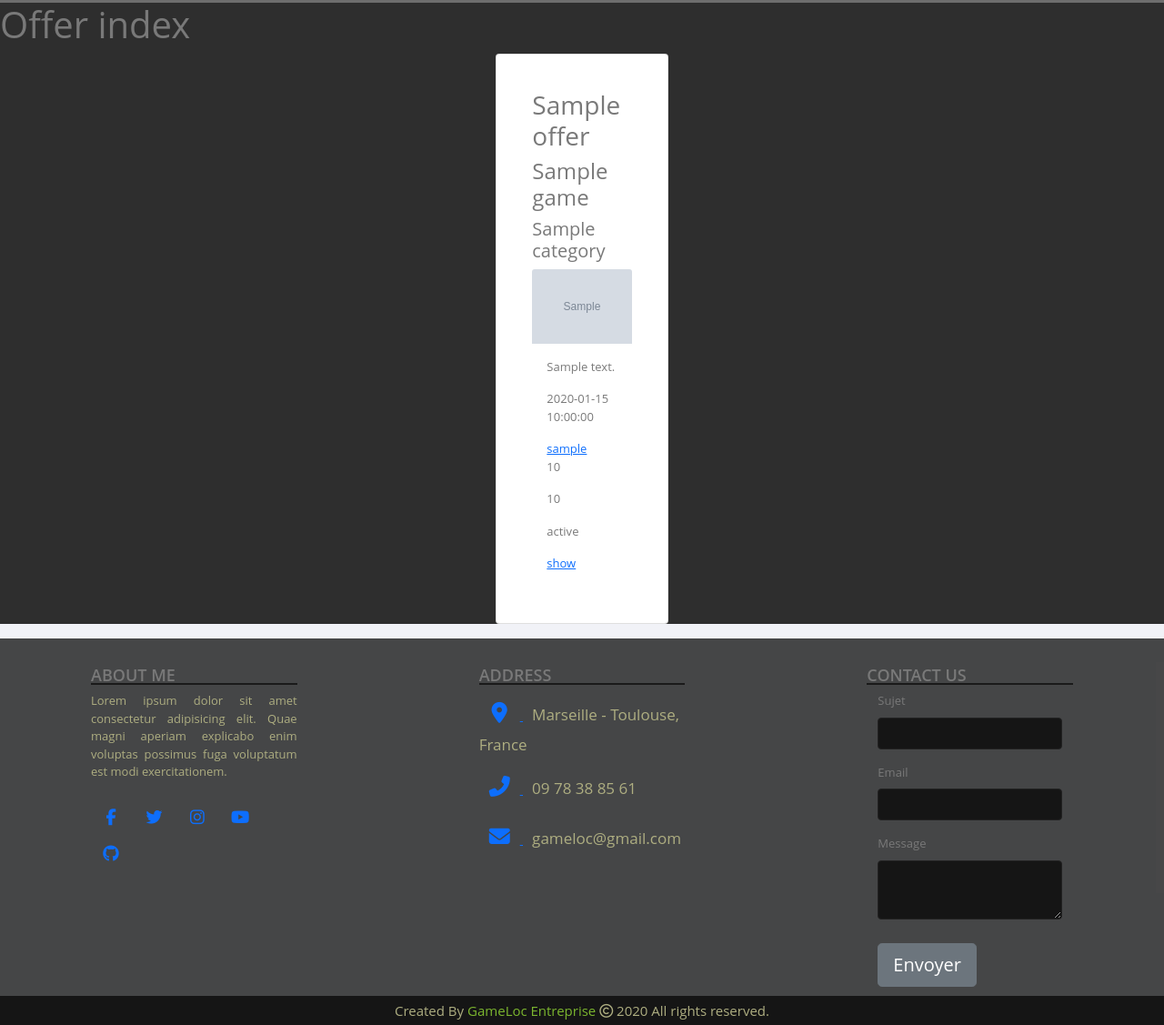
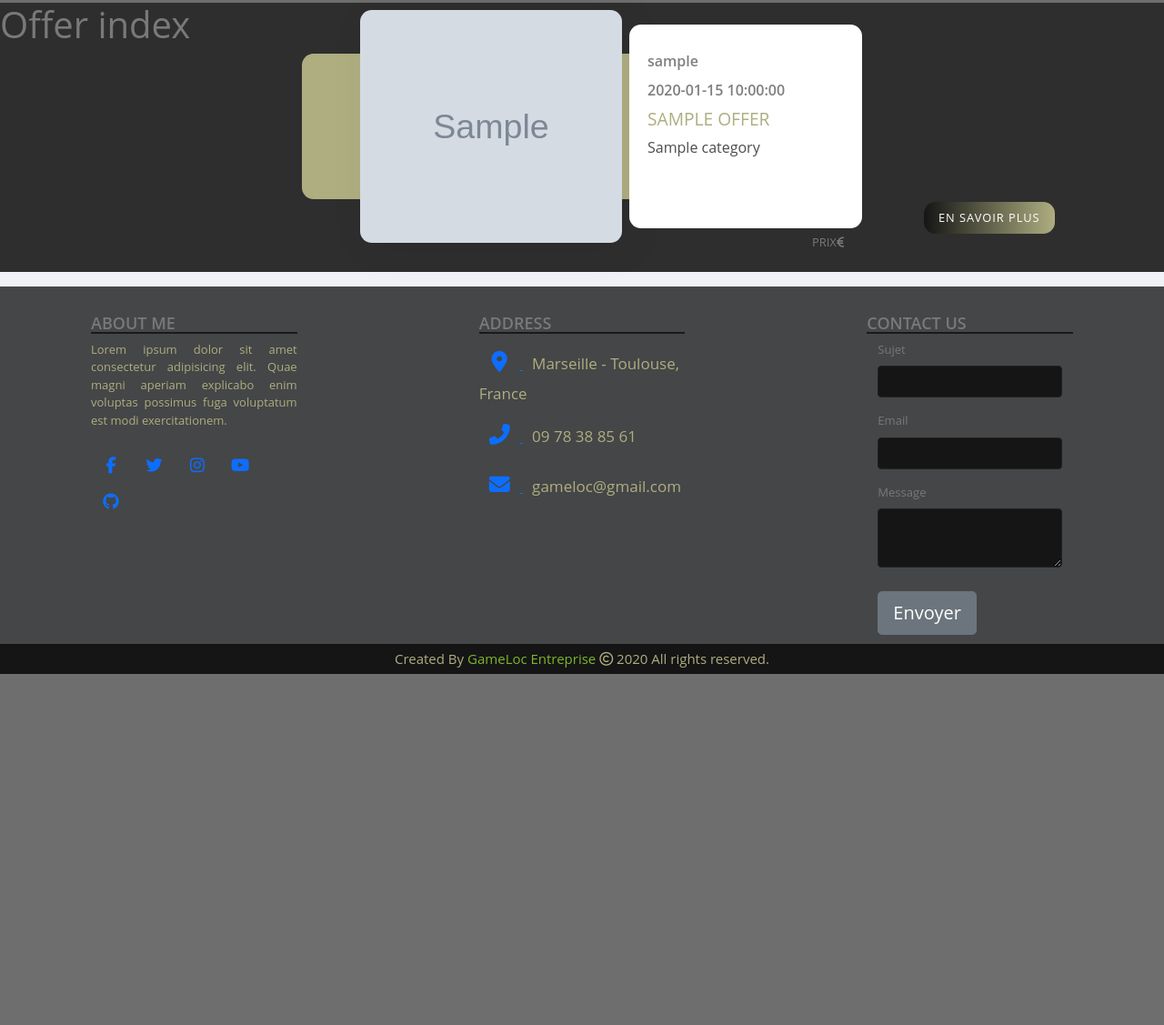
Before and after one commit to FlorentLeDuc/GameLoc, a Symfony app: template templates/site/index.html.twig in a window 1280 px wide. Shown: the part 797-1924 px from the top of the page at 91% size. After the commit the page ends 1538 px from the top, so only its background shows below. Run offline with Twig, Linux system fonts and the light colour scheme; the template is opened without the code that fills it: most values are stand-ins (such as "Sample title", 1, 10 or a date in 2020); grey boxes marked "Sample" are stand-in pictures; form fields are guessed from the names that the template uses; some libraries are stand-ins or nearby versions; grey boxes are pictures that could not be loaded.

Commit message:
cards sur l'accueil

```diff
--- a/templates/site/index.html.twig
+++ b/templates/site/index.html.twig
@@ -33,28 +33,30 @@
 			<tbody>
 				<section>
 					<div id ="scroll-btn" class="row justify-content-md-center">
-						{% for offer in offers %}
-							<div class="col col-lg-2">
-								<div class="card">
-									<h3>{{ offer.title }}</h3>
-									<h4>{{ offer.game.title }}</h4>
-									<h5>{{ offer.category.title }}</h5>
-									<img class="card-img-top" src="{{ offer.picture }}" alt="Card image cap">
-									<div class="card-body">
-										<p class="card-text">{{ offer.content }}</p>
-										<p>{{ offer.publicationDate ? offer.publicationDate|date('Y-m-d H:i:s') : '' }}</p>
-										<a href="{{ offer.user.username }}">{{ offer.user.username }}</a>
-										<p>{{ offer.sellingPrice }}</p>
-										<p>{{ offer.rentPrice }}</p>
-										<p>{{ offer.statement }}</p>
-										<a href="{{ path('offer_show', {'id': offer.id}) }}">show</a>
+					    {% for offer in offers %}
+							<section class="cards_body">
+								<div class="blog-post">
+									<div class="blog-post_img">
+										<img src="{{ asset('uploads/' ~ offer.picture) }}" alt="Lorem1">
+									</div>
+									<div class="blog-post_info">
+										<div class="blog-post_date">
+											<span>{{ offer.user.username }}</span>
+											<span>{{ offer.publicationDate ? offer.publicationDate|date('Y-m-d H:i:s') : '' }}</span>
+										</div>
+										<h1 class="blog-post_title">{{ offer.title }}</h1>
+										<p class="blog-post_text">{{ offer.category.title }}</p>
+										<a href="{{ path('offer', {'id': offer.id}) }}" class="blog-post_cta">En savoir plus</a>
+										<div class="blog-post_price">
+											<p>PRIX<i class="fas fa-euro-sign"></i></p>
+										</div>
 									</div>
 								</div>
-							</div>
-						{% else %}
-							<tr>
-								<td colspan="9">no records found</td>
-							</tr>
+							</section>
+							{# {% else %}
+								<tr>
+									<td colspan="9">no records found</td>
+								</tr> #}
 						{% endfor %}
 					</div>
 				</section>
```
Also changed, not shown: templates/site/offers.html.twig (+4 -6 lines).
